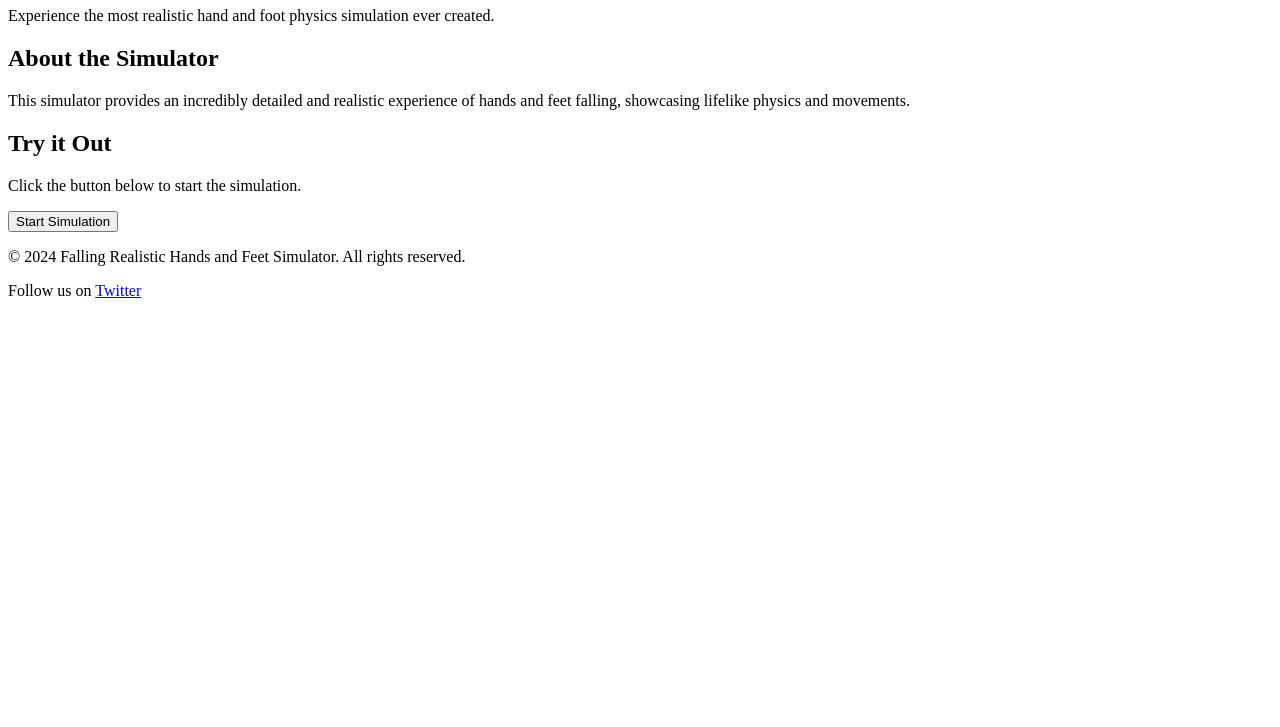
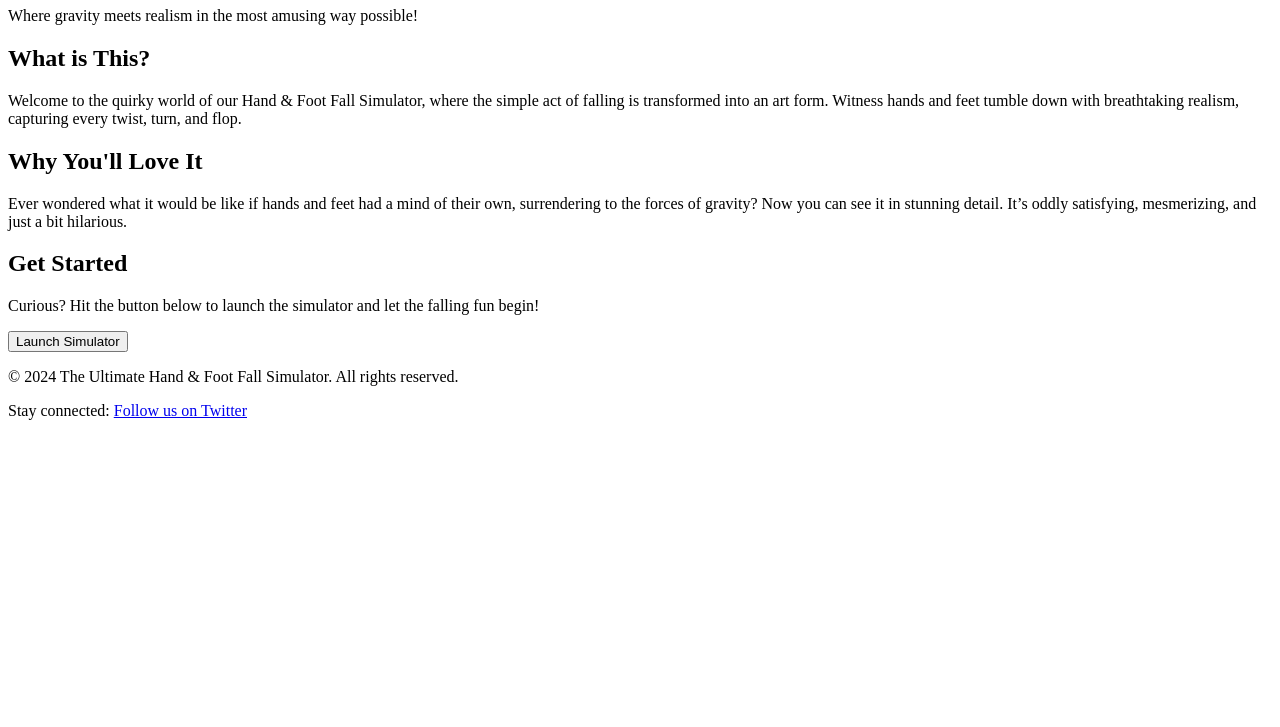
Before and after one commit to poorlord/poorlord.github.io, a plain HTML site: page index.html in a window 1280 px wide. Shown: the part 73-800 px from the top of the page. Drawn offline with Linux system fonts and the light colour scheme.

Commit message:
Update index.html

```diff
--- a/index.html
+++ b/index.html
@@ -3,47 +3,49 @@
 <head>
     <meta charset="UTF-8">
     <meta name="viewport" content="width=device-width, initial-scale=1.0">
-    <title>Falling Realistic Hands and Feet Simulator</title>
-    <meta property="og:title" content="Falling Realistic Hands and Feet Simulator">
+    <title>The Ultimate Hand & Foot Fall Simulator</title>
+    <meta name="description" content="Dive into the most entertaining and oddly satisfying experience of watching hands and feet fall in perfect realism.">
+    <meta property="og:title" content="The Ultimate Hand & Foot Fall Simulator">
     <meta property="og:url" content="https://yourwebsite.com">
-    <meta property="og:image" content="https://yourwebsite.com/images/hand_feet_simulator.jpeg">
+    <meta property="og:image" content="https://yourwebsite.com/images/hand_foot_simulator_preview.jpeg">
     <meta property="og:type" content="website">
     <meta name="twitter:card" content="summary_large_image">
     <meta name="twitter:site" content="@yourtwitterhandle">
-    <meta name="twitter:title" content="Falling Realistic Hands and Feet Simulator">
-    <meta name="twitter:image" content="https://yourwebsite.com/images/hand_feet_simulator.jpeg">
+    <meta name="twitter:title" content="The Ultimate Hand & Foot Fall Simulator">
+    <meta name="twitter:image" content="https://yourwebsite.com/images/hand_foot_simulator_preview.jpeg">
     <link rel="icon" href="/favicon.ico" type="image/x-icon" sizes="32x32">
     <link rel="stylesheet" href="styles.css">
 </head>
 <body>
     <header>
-        <h1>Falling Realistic Hands and Feet Simulator</h1>
-        <p>Experience the most realistic hand and foot physics simulation ever created.</p>
+        <h1>The Ultimate Hand & Foot Fall Simulator</h1>
+        <p>Where gravity meets realism in the most amusing way possible!</p>
     </header>
 
     <main>
         <section>
-            <h2>About the Simulator</h2>
-            <p>This simulator provides an incredibly detailed and realistic experience of hands and feet falling, showcasing lifelike physics and movements.</p>
+            <h2>What is This?</h2>
+            <p>Welcome to the quirky world of our Hand & Foot Fall Simulator, where the simple act of falling is transformed into an art form. Witness hands and feet tumble down with breathtaking realism, capturing every twist, turn, and flop.</p>
         </section>
 
         <section>
-            <h2>Try it Out</h2>
-            <p>Click the button below to start the simulation.</p>
-            <button onclick="startSimulation()">Start Simulation</button>
+            <h2>Why You'll Love It</h2>
+            <p>Ever wondered what it would be like if hands and feet had a mind of their own, surrendering to the forces of gravity? Now you can see it in stunning detail. It’s oddly satisfying, mesmerizing, and just a bit hilarious.</p>
+        </section>
+
+        <section>
+            <h2>Get Started</h2>
+            <p>Curious? Hit the button below to launch the simulator and let the falling fun begin!</p>
+            <button onclick="launchSimulator()">Launch Simulator</button>
         </section>
     </main>
 
     <footer>
-        <p>&copy; 2024 Falling Realistic Hands and Feet Simulator. All rights reserved.</p>
-        <p>Follow us on <a href="https://twitter.com/yourtwitterhandle">Twitter</a></p>
+        <p>&copy; 2024 The Ultimate Hand & Foot Fall Simulator. All rights reserved.</p>
+        <p>Stay connected: <a href="https://twitter.com/yourtwitterhandle">Follow us on Twitter</a></p>
     </footer>
 
     <script>
-        function startSimulation() {
-            alert("Simulation starting...");
-            // Add your simulation logic here
-        }
-    </script>
-</body>
-</html>
+        function launchSimulator() {
+            alert("Prepare for an epic fall!");
+            // Here’s where you would initiate the simulation
```
